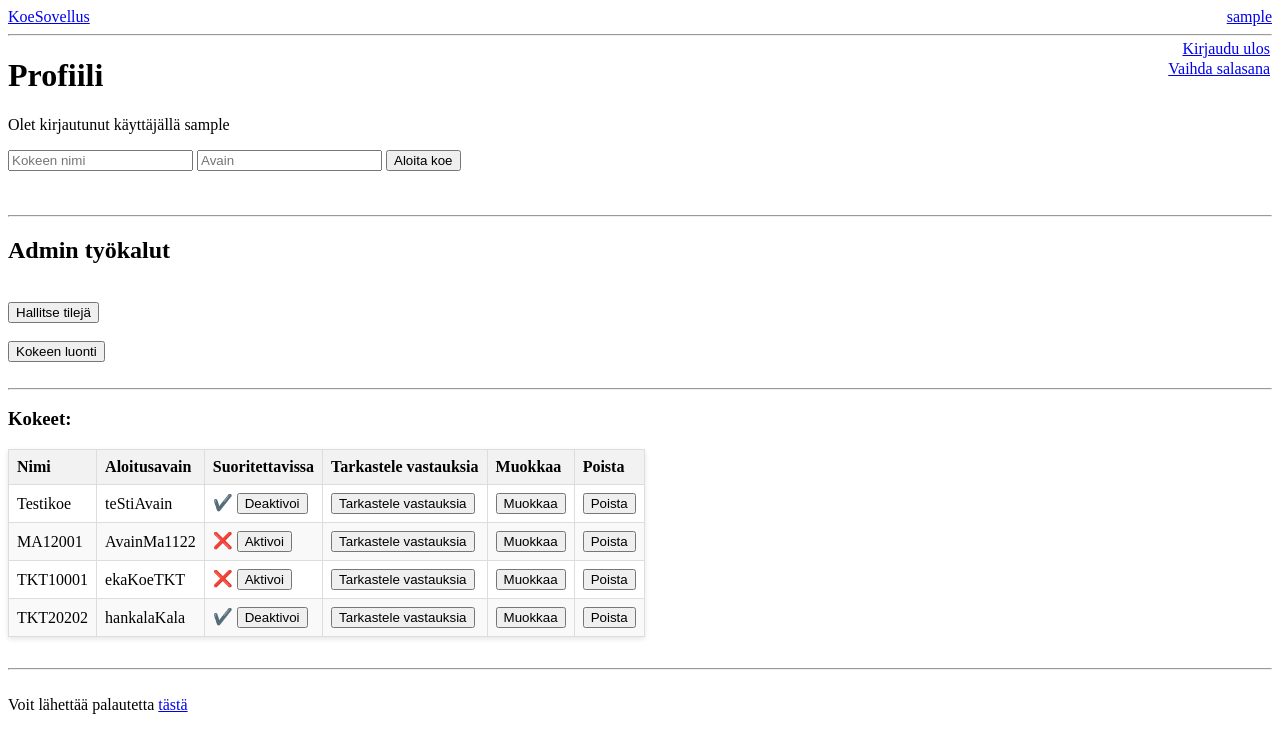
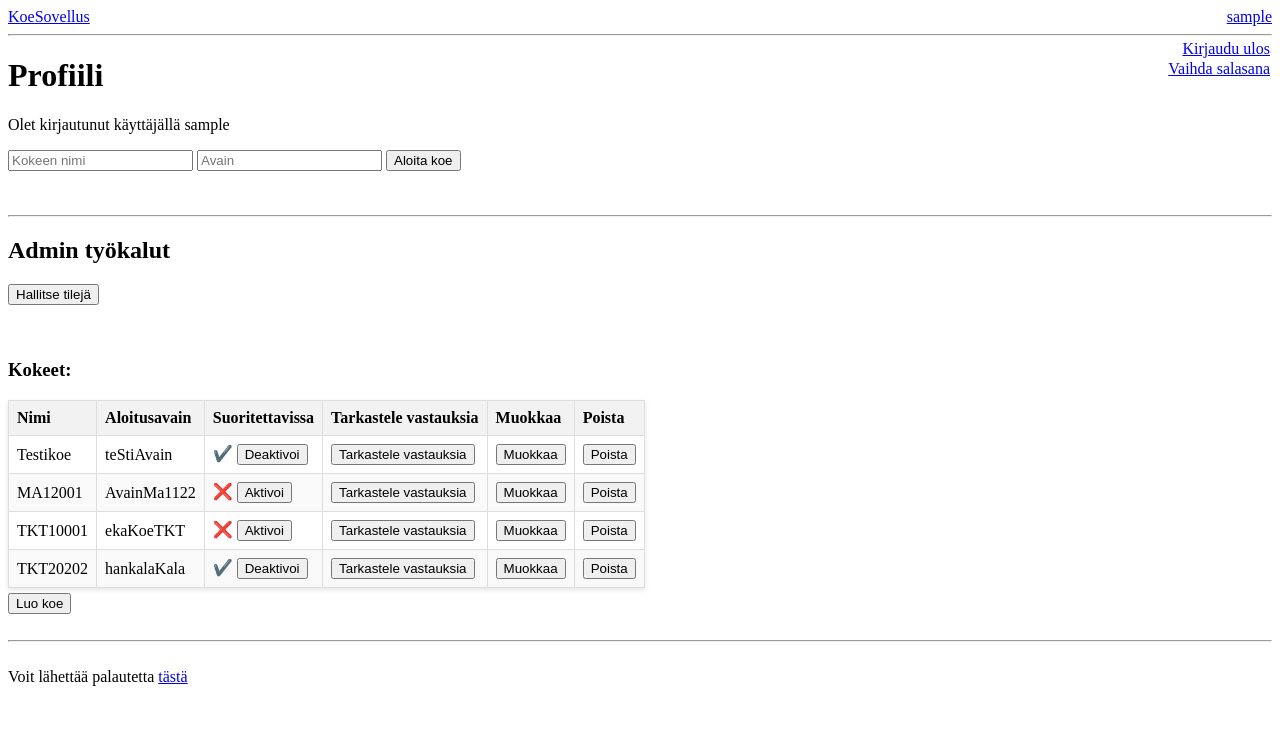
Before and after one commit to VehvilainenPooki/KoeSovellus, a Flask app: page /profile in a window 1280 px wide. Shown: the top 753 px of the page. Run offline with Flask 3, Linux system fonts and the light colour scheme; the visitor is signed in with stand-in values (Sample User, id 1); data comes from the database, SQL or seed files in the repository.

Commit message:
Update profile layout

```diff
--- a/templates/profile.html
+++ b/templates/profile.html
@@ -17,18 +17,16 @@
         {% if session.admin %}
             <hr>
             <h2>Admin työkalut</h2>
-            <br>
-            <form action="/toggle-admin" method="GET">
+                        <form action="/toggle-admin" method="GET">
                 <input type="submit" value="Hallitse tilejä">
             </form>
             <br>
-            <form action="/create-exam" method="GET">
-                <input type="submit" value="Kokeen luonti">
+                        <br>
+                        <h3>Kokeet:</h3>
+            {% include "exam-table.html" with context %}
+<form action="/create-exam" method="GET">
+                <input type="submit" value="Luo koe">
             </form>
-            <br>
-            <hr>
-            <h3>Kokeet:</h3>
-            {% include "exam-table.html" with context %}
         {% endif %}
     {% endif %}
 {% endblock %}
```
